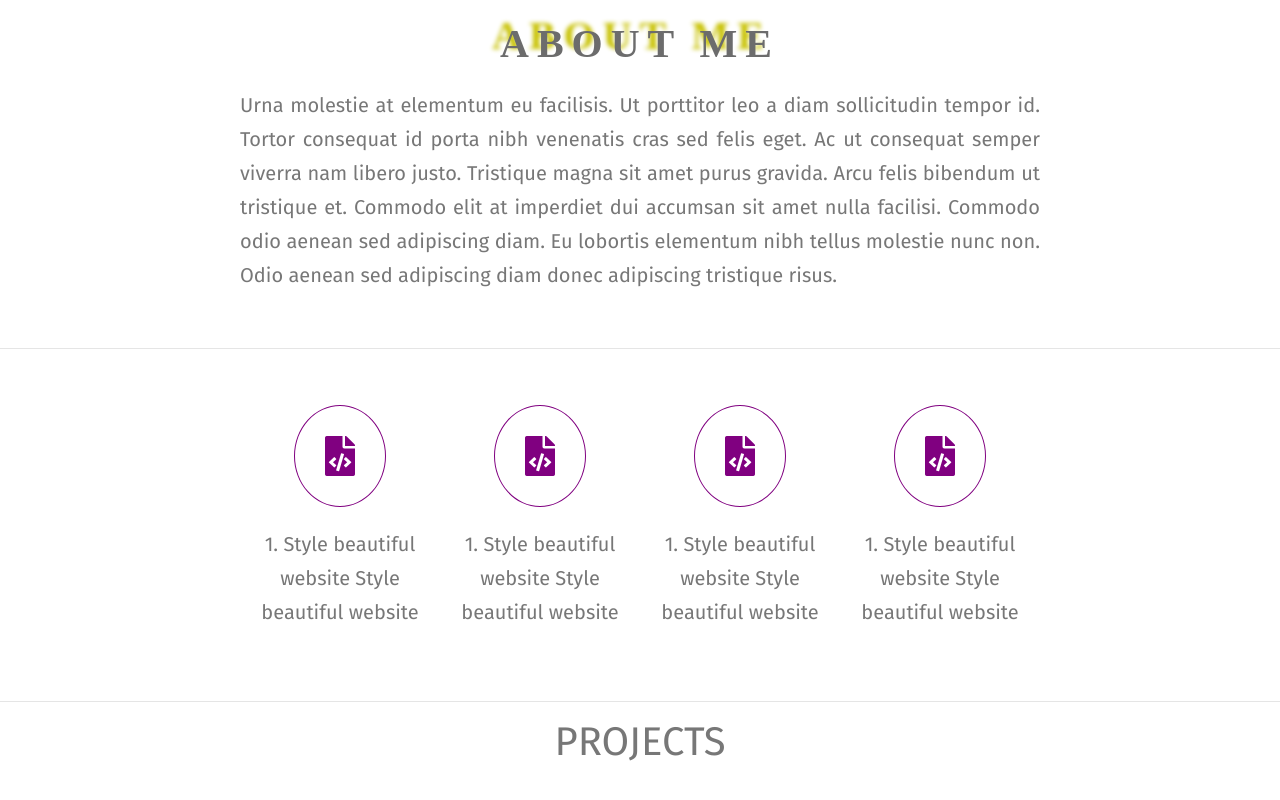
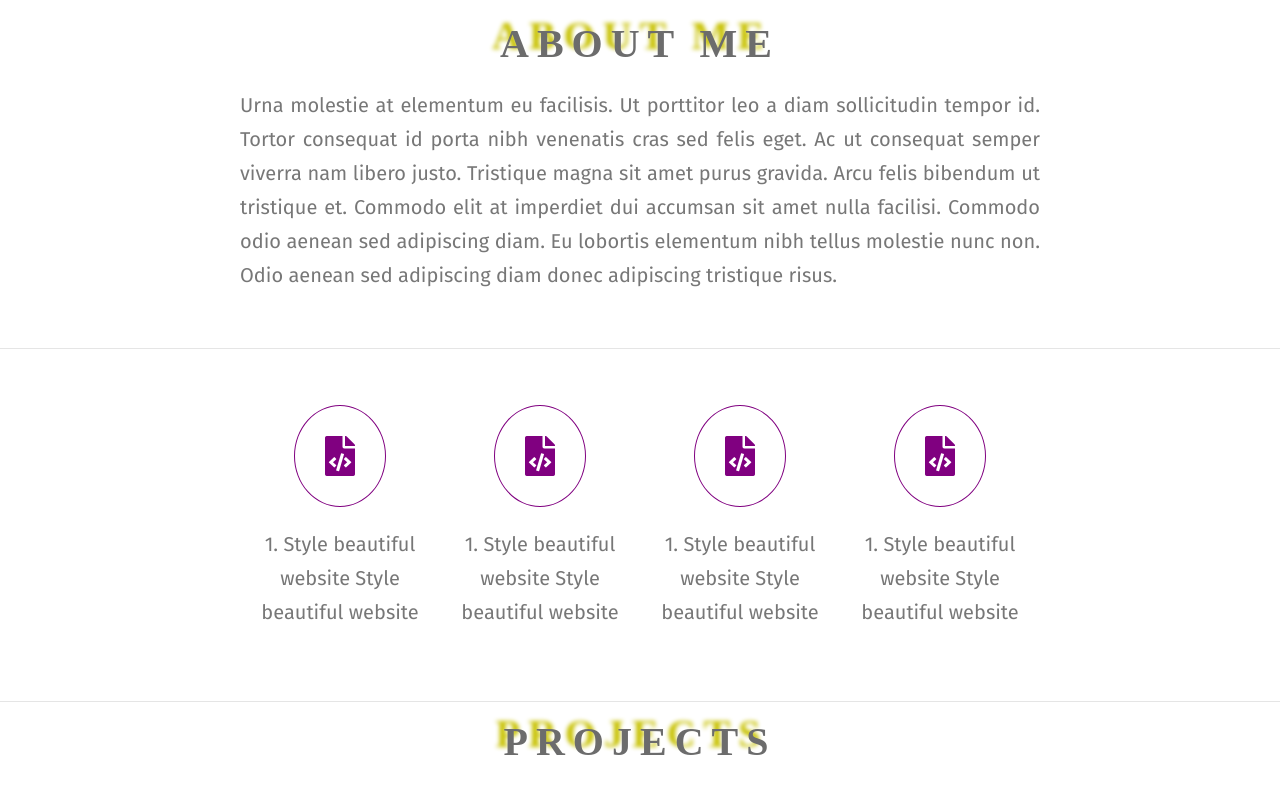
Before and after one commit to YakubuAmidu/portfolio3, a React (Create React App) app: page /portfolio in a window 1280 px wide. Built offline with nearby package versions, Linux system fonts and the light colour scheme.

Commit message:
Initial commit

```diff
--- a/src/components/App.css
+++ b/src/components/App.css
@@ -184,3 +184,16 @@ body {
   padding: 30px;
   margin-bottom: 20px;
 }
+
+.heading-projects {
+  color: #777;
+  font-size: 40px;
+  margin-bottom: 20px;
+  font-family: 'Griffy', cursive;
+  text-transform: uppercase;
+  font-weight: bolder;
+  animation-name: shadow;
+  animation-duration: 5s;
+  animation-iteration-count: infinite;
+  letter-spacing: 0.2em;
+}
```
